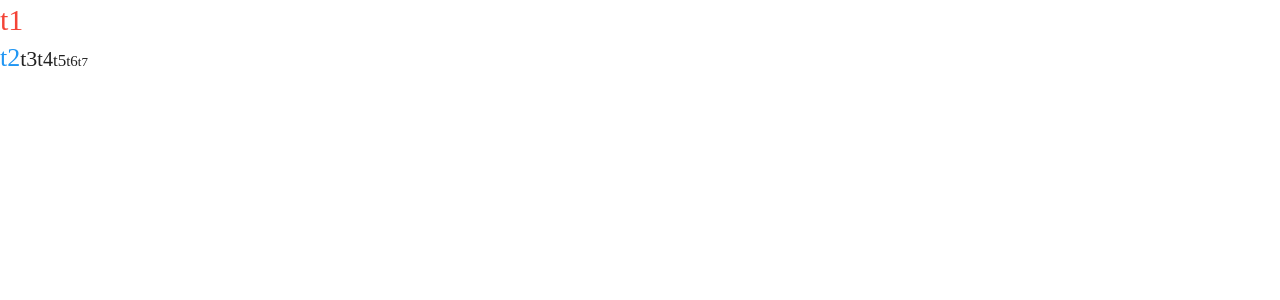
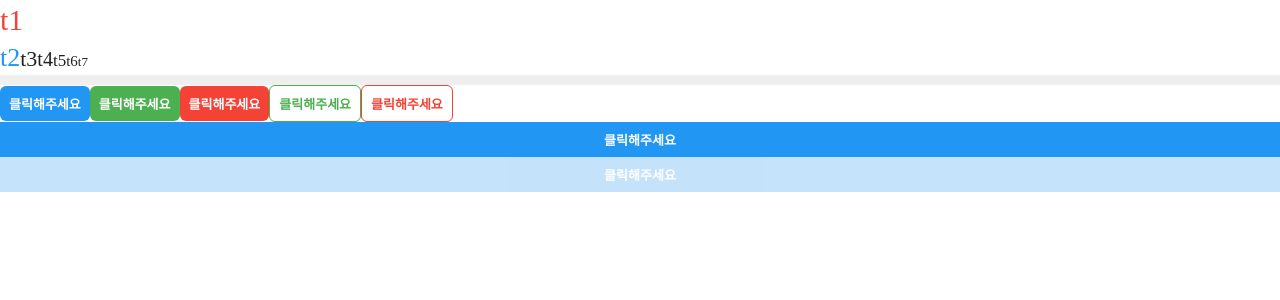
Before and after one commit to bongjoi/mcard, a React (Create React App) app: page / in a window 1280 px wide. Shown: the top 300 px of the page. Built offline with nearby package versions, Linux system fonts and the light colour scheme.

Commit message:
공통 컴포넌트 구현 - Button

```diff
--- a/src/App.tsx
+++ b/src/App.tsx
@@ -4,6 +4,7 @@
 import './App.css';
 
 import Text from '@shared/Text';
+import Button from '@shared/Button';
 
 function App() {
   return (
@@ -19,6 +20,22 @@
       <Text typography="t5">t5</Text>
       <Text typography="t6">t6</Text>
       <Text typography="t7">t7</Text>
+
+      <div style={{ height: 10, width: '100%', backgroundColor: '#efefef' }} />
+
+      <Button>클릭해주세요</Button>
+      <Button color="success">클릭해주세요</Button>
+      <Button color="error">클릭해주세요</Button>
+      <Button color="success" weak={true}>
+        클릭해주세요
+      </Button>
+      <Button color="error" weak={true}>
+        클릭해주세요
+      </Button>
+      <Button full={true}>클릭해주세요</Button>
+      <Button full={true} disabled={true}>
+        클릭해주세요
+      </Button>
     </div>
   );
 }
--- /dev/null
+++ b/src/components/shared/Button.tsx
@@ -0,0 +1,45 @@
+import { css } from '@emotion/react';
+import styled from '@emotion/styled';
+import {
+  ButtonColor,
+  ButtonSize,
+  buttonColorMap,
+  buttonWeakMap,
+  buttonSizeMap
+} from '@styles/button';
+
+interface ButtonProps {
+  color?: ButtonColor;
+  size?: ButtonSize;
+  weak?: boolean;
+  full?: boolean;
+  disabled?: boolean;
+}
+
+const Button = styled.button<ButtonProps>(
+  {
+    cursor: 'pointer',
+    fontWeight: 'bold',
+    borderRadius: '6px'
+  },
+  ({ color = 'primary', weak }) =>
+    weak ? buttonWeakMap[color] : buttonColorMap[color],
+  ({ size = 'small' }) => buttonSizeMap[size],
+  ({ full }) =>
+    full
+      ? css`
+          display: block;
+          width: 100%;
+          border-radius: 0;
+        `
+      : undefined,
+  ({ disabled }) =>
+    disabled
+      ? css`
+          opacity: 0.26;
+          cursor: initial;
+        `
+      : undefined
+);
+
+export default Button;
--- /dev/null
+++ b/src/styles/button.ts
@@ -0,0 +1,53 @@
+import { css } from '@emotion/react';
+import { colors } from './colorPalette';
+
+export const buttonColorMap = {
+  primary: css`
+    background-color: ${colors.blue};
+    color: ${colors.white};
+  `,
+  success: css`
+    background-color: ${colors.green};
+    color: ${colors.white};
+  `,
+  error: css`
+    background-color: ${colors.red};
+    color: ${colors.white};
+  `
+};
+
+export const buttonWeakMap = {
+  primary: css`
+    background-color: ${colors.white};
+    color: ${colors.blue};
+    border: 1px solid ${colors.blue};
+  `,
+  success: css`
+    background-color: ${colors.white};
+    color: ${colors.green};
+    border: 1px solid ${colors.green};
+  `,
+  error: css`
+    background-color: ${colors.white};
+    color: ${colors.red};
+    border: 1px solid ${colors.red};
+  `
+};
+
+export const buttonSizeMap = {
+  small: css`
+    font-size: 13px;
+    padding: 8px 9px;
+  `,
+  medium: css`
+    font-size: 15px;
+    padding: 10px 15px;
+  `,
+  large: css`
+    font-size: 18px;
+    padding: 12px 10px;
+  `
+};
+
+export type ButtonColor = keyof typeof buttonColorMap;
+export type ButtonSize = keyof typeof buttonSizeMap;
--- a/src/styles/globalStyles.ts
+++ b/src/styles/globalStyles.ts
@@ -128,4 +128,15 @@
     border-collapse: collapse;
     border-spacing: 0;
   }
+  button {
+    border: none;
+    margin: 0;
+    padding: 0;
+    width: auto;
+    overflow: visible;
+    background: transparent;
+    color: inherit;
+    font: inherit;
+    line-height: normal;
+  }
 `;
```
